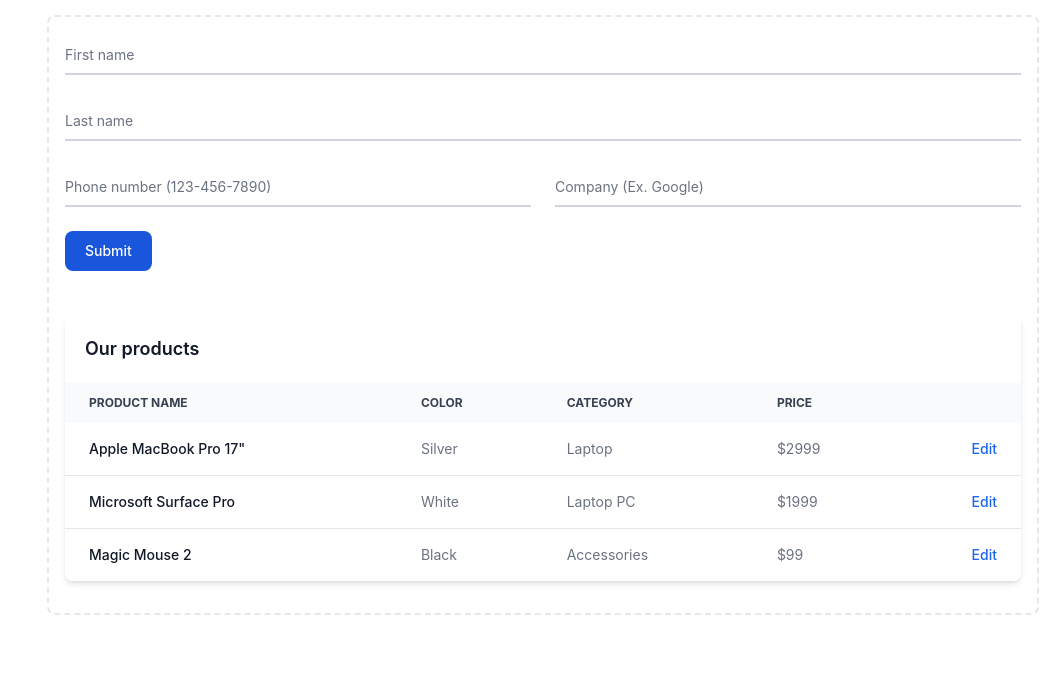
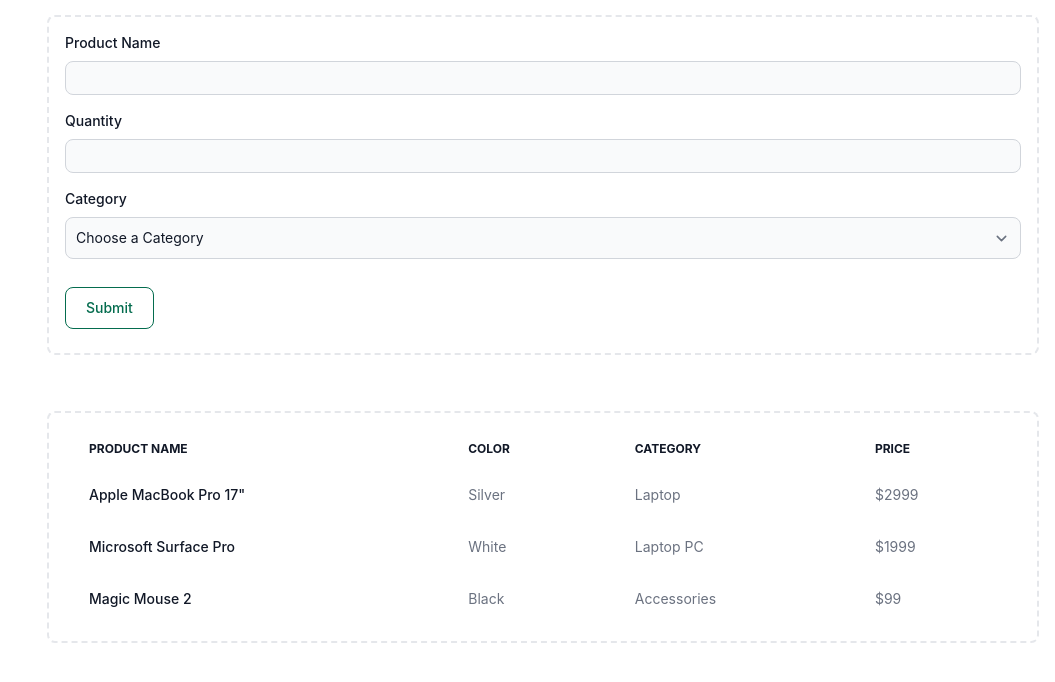
Before and after one commit to itmadityajoshi/Inventory-MGMT, a Django app: page /product/ in a window 1280 px wide. Shown: the part 57-739 px from the top of the page, without its empty margins (225-1280 px from the left). Run offline with Django 4.2, Linux system fonts and the light colour scheme; some libraries are stand-ins or nearby versions.

Commit message:
add  add-product section

```diff
--- a/inventorypro/templates/dashboard/product.html
+++ b/inventorypro/templates/dashboard/product.html
@@ -2,45 +2,40 @@
 {% block title %}Product-page{% endblock title %}
 
 {% block content %}
+
 <div class="p-4 sm:ml-64">
     <div class="p-4 border-2 border-gray-200 border-dashed rounded-lg dark:border-gray-700 mt-14">
-       <div class="grid grid-rows-2 gap-4 mb-4">
 
-<form>
+        <div>
+            <label for="small-input" class="block mb-2 text-sm font-medium text-gray-900 dark:text-white">Product Name</label>
+            <input type="text" id="small-input" class="block w-full p-2 text-gray-900 border border-gray-300 rounded-lg bg-gray-50 sm:text-xs focus:ring-blue-500 focus:border-blue-500 dark:bg-gray-700 dark:border-gray-600 dark:placeholder-gray-400 dark:text-white dark:focus:ring-blue-500 dark:focus:border-blue-500">
+        </div>
+
+        <div>
+            <label for="small-input" class="block mb-2 mt-4 text-sm font-medium text-gray-900 dark:text-white">Quantity</label>
+            <input type="text" id="small-input" class="block w-full p-2 text-gray-900 border border-gray-300 rounded-lg bg-gray-50 sm:text-xs focus:ring-blue-500 focus:border-blue-500 dark:bg-gray-700 dark:border-gray-600 dark:placeholder-gray-400 dark:text-white dark:focus:ring-blue-500 dark:focus:border-blue-500">
+        </div>
 
 
-        <div>
-      <div class="relative z-0 w-full mb-6 group">
-          <input type="text" name="floating_first_name" id="floating_first_name" class="block py-2.5 px-0 w-full text-sm text-gray-900 bg-transparent border-0 border-b-2 border-gray-300 appearance-none dark:text-white dark:border-gray-600 dark:focus:border-blue-500 focus:outline-none focus:ring-0 focus:border-blue-600 peer" placeholder=" " required />
-          <label for="floating_first_name" class="peer-focus:font-medium absolute text-sm text-gray-500 dark:text-gray-400 duration-300 transform -translate-y-6 scale-75 top-3 -z-10 origin-[0] peer-focus:left-0 peer-focus:text-blue-600 peer-focus:dark:text-blue-500 peer-placeholder-shown:scale-100 peer-placeholder-shown:translate-y-0 peer-focus:scale-75 peer-focus:-translate-y-6">First name</label>
-      </div>
-      <div class="relative z-0 w-full mb-6 group">
-          <input type="text" name="floating_last_name" id="floating_last_name" class="block py-2.5 px-0 w-full text-sm text-gray-900 bg-transparent border-0 border-b-2 border-gray-300 appearance-none dark:text-white dark:border-gray-600 dark:focus:border-blue-500 focus:outline-none focus:ring-0 focus:border-blue-600 peer" placeholder=" " required />
-          <label for="floating_last_name" class="peer-focus:font-medium absolute text-sm text-gray-500 dark:text-gray-400 duration-300 transform -translate-y-6 scale-75 top-3 -z-10 origin-[0] peer-focus:left-0 peer-focus:text-blue-600 peer-focus:dark:text-blue-500 peer-placeholder-shown:scale-100 peer-placeholder-shown:translate-y-0 peer-focus:scale-75 peer-focus:-translate-y-6">Last name</label>
-      </div>
-    </div>
-    <div class="grid md:grid-cols-2 md:gap-6">
-      <div class="relative z-0 w-full mb-6 group">
-          <input type="tel" pattern="[0-9]{3}-[0-9]{3}-[0-9]{4}" name="floating_phone" id="floating_phone" class="block py-2.5 px-0 w-full text-sm text-gray-900 bg-transparent border-0 border-b-2 border-gray-300 appearance-none dark:text-white dark:border-gray-600 dark:focus:border-blue-500 focus:outline-none focus:ring-0 focus:border-blue-600 peer" placeholder=" " required />
-          <label for="floating_phone" class="peer-focus:font-medium absolute text-sm text-gray-500 dark:text-gray-400 duration-300 transform -translate-y-6 scale-75 top-3 -z-10 origin-[0] peer-focus:left-0 peer-focus:text-blue-600 peer-focus:dark:text-blue-500 peer-placeholder-shown:scale-100 peer-placeholder-shown:translate-y-0 peer-focus:scale-75 peer-focus:-translate-y-6">Phone number (123-456-7890)</label>
-      </div>
-      <div class="relative z-0 w-full mb-6 group">
-          <input type="text" name="floating_company" id="floating_company" class="block py-2.5 px-0 w-full text-sm text-gray-900 bg-transparent border-0 border-b-2 border-gray-300 appearance-none dark:text-white dark:border-gray-600 dark:focus:border-blue-500 focus:outline-none focus:ring-0 focus:border-blue-600 peer" placeholder=" " required />
-          <label for="floating_company" class="peer-focus:font-medium absolute text-sm text-gray-500 dark:text-gray-400 duration-300 transform -translate-y-6 scale-75 top-3 -z-10 origin-[0] peer-focus:left-0 peer-focus:text-blue-600 peer-focus:dark:text-blue-500 peer-placeholder-shown:scale-100 peer-placeholder-shown:translate-y-0 peer-focus:scale-75 peer-focus:-translate-y-6">Company (Ex. Google)</label>
-      </div>
-    </div>
-    <button type="submit" class="text-white bg-blue-700 hover:bg-blue-800 focus:ring-4 focus:outline-none focus:ring-blue-300 font-medium rounded-lg text-sm w-full sm:w-auto px-5 py-2.5 text-center dark:bg-blue-600 dark:hover:bg-blue-700 dark:focus:ring-blue-800">Submit</button>
-  </form>
+            <label for="countries" class="block mb-2 mt-4 text-sm font-medium text-gray-900 dark:text-white">Category</label>
+            <select id="countries" class="bg-gray-50 border border-gray-300 text-gray-900 text-sm rounded-lg focus:ring-blue-500 focus:border-blue-500 block w-full p-2.5 dark:bg-gray-700 dark:border-gray-600 dark:placeholder-gray-400 dark:text-white dark:focus:ring-blue-500 dark:focus:border-blue-500">
+            <option selected>Choose a Category</option>
+            <option value="US">Electronic</option>
+            <option value="CA">Food</option>
+            <option value="FR">Stationaries</option>
+            <option value="DE">Household</option>
+            </select>
+
+            <button type="button" class="text-green-700 mt-7 hover:text-white border border-green-700 hover:bg-green-800 focus:ring-4 focus:outline-none focus:ring-green-300 font-medium rounded-lg text-sm px-5 py-2.5 text-center mr-2 mb-2 dark:border-green-500 dark:text-green-500 dark:hover:text-white dark:hover:bg-green-600 dark:focus:ring-green-800">Submit</button>
 
 
+    </div>
 
+    <div class="p-4 border-2 border-gray-200 border-dashed rounded-lg dark:border-gray-700 mt-14">
 
-<div class="relative overflow-x-auto shadow-md sm:rounded-lg">
+<div class="relative overflow-x-auto">
     <table class="w-full text-sm text-left text-gray-500 dark:text-gray-400">
-        <caption class="p-5 text-lg font-semibold text-left text-gray-900 bg-white dark:text-white dark:bg-gray-800">
-            Our products
-        </caption>
-        <thead class="text-xs text-gray-700 uppercase bg-gray-50 dark:bg-gray-700 dark:text-gray-400">
+        <thead class="text-xs text-gray-900 uppercase dark:text-gray-400">
             <tr>
                 <th scope="col" class="px-6 py-3">
                     Product name
@@ -54,13 +49,10 @@
                 <th scope="col" class="px-6 py-3">
                     Price
                 </th>
-                <th scope="col" class="px-6 py-3">
-                    <span class="sr-only">Edit</span>
-                </th>
             </tr>
         </thead>
         <tbody>
-            <tr class="bg-white border-b dark:bg-gray-800 dark:border-gray-700">
+            <tr class="bg-white dark:bg-gray-800">
                 <th scope="row" class="px-6 py-4 font-medium text-gray-900 whitespace-nowrap dark:text-white">
                     Apple MacBook Pro 17"
                 </th>
@@ -73,11 +65,8 @@
                 <td class="px-6 py-4">
                     $2999
                 </td>
-                <td class="px-6 py-4 text-right">
-                    <a href="#" class="font-medium text-blue-600 dark:text-blue-500 hover:underline">Edit</a>
-                </td>
             </tr>
-            <tr class="bg-white border-b dark:bg-gray-800 dark:border-gray-700">
+            <tr class="bg-white dark:bg-gray-800">
                 <th scope="row" class="px-6 py-4 font-medium text-gray-900 whitespace-nowrap dark:text-white">
                     Microsoft Surface Pro
                 </th>
@@ -89,9 +78,6 @@
                 </td>
                 <td class="px-6 py-4">
                     $1999
-                </td>
-                <td class="px-6 py-4 text-right">
-                    <a href="#" class="font-medium text-blue-600 dark:text-blue-500 hover:underline">Edit</a>
                 </td>
             </tr>
             <tr class="bg-white dark:bg-gray-800">
@@ -107,19 +93,14 @@
                 <td class="px-6 py-4">
                     $99
                 </td>
-                <td class="px-6 py-4 text-right">
-                    <a href="#" class="font-medium text-blue-600 dark:text-blue-500 hover:underline">Edit</a>
-                </td>
             </tr>
         </tbody>
     </table>
 </div>
 
 
+    </div>
 
+</div>
 
-       </div>
-
-    </div>
-</div>
 {% endblock content %}
--- a/inventorypro/theme/static/css/dist/styles.css
+++ b/inventorypro/theme/static/css/dist/styles.css
@@ -733,10 +733,6 @@
   position: fixed;
 }
 
-.absolute {
-  position: absolute;
-}
-
 .relative {
   position: relative;
 }
@@ -749,24 +745,12 @@
   top: 0px;
 }
 
-.top-3 {
-  top: 0.75rem;
-}
-
 .z-40 {
   z-index: 40;
 }
 
 .z-50 {
   z-index: 50;
-}
-
-.-z-10 {
-  z-index: -10;
-}
-
-.z-0 {
-  z-index: 0;
 }
 
 .mx-auto {
@@ -799,12 +783,16 @@
   margin-top: 3.5rem;
 }
 
-.mt-1 {
-  margin-top: 0.25rem;
-}
-
-.mb-6 {
-  margin-bottom: 1.5rem;
+.mb-2 {
+  margin-bottom: 0.5rem;
+}
+
+.mt-4 {
+  margin-top: 1rem;
+}
+
+.mt-7 {
+  margin-top: 1.75rem;
 }
 
 .block {
@@ -909,14 +901,6 @@
 
 .flex-shrink-0 {
   flex-shrink: 0;
-}
-
-.grow {
-  flex-grow: 1;
-}
-
-.origin-\[0\] {
-  transform-origin: 0;
 }
 
 .-translate-x-full {
@@ -924,41 +908,16 @@
   transform: translate(var(--tw-translate-x), var(--tw-translate-y)) rotate(var(--tw-rotate)) skewX(var(--tw-skew-x)) skewY(var(--tw-skew-y)) scaleX(var(--tw-scale-x)) scaleY(var(--tw-scale-y));
 }
 
-.-translate-y-6 {
-  --tw-translate-y: -1.5rem;
-  transform: translate(var(--tw-translate-x), var(--tw-translate-y)) rotate(var(--tw-rotate)) skewX(var(--tw-skew-x)) skewY(var(--tw-skew-y)) scaleX(var(--tw-scale-x)) scaleY(var(--tw-scale-y));
-}
-
-.scale-75 {
-  --tw-scale-x: .75;
-  --tw-scale-y: .75;
-  transform: translate(var(--tw-translate-x), var(--tw-translate-y)) rotate(var(--tw-rotate)) skewX(var(--tw-skew-x)) skewY(var(--tw-skew-y)) scaleX(var(--tw-scale-x)) scaleY(var(--tw-scale-y));
-}
-
-.transform {
-  transform: translate(var(--tw-translate-x), var(--tw-translate-y)) rotate(var(--tw-rotate)) skewX(var(--tw-skew-x)) skewY(var(--tw-skew-y)) scaleX(var(--tw-scale-x)) scaleY(var(--tw-scale-y));
-}
-
 .list-none {
   list-style-type: none;
 }
 
-.appearance-none {
-  -webkit-appearance: none;
-     -moz-appearance: none;
-          appearance: none;
-}
-
 .grid-cols-1 {
   grid-template-columns: repeat(1, minmax(0, 1fr));
 }
 
 .grid-cols-3 {
   grid-template-columns: repeat(3, minmax(0, 1fr));
-}
-
-.grid-cols-2 {
-  grid-template-columns: repeat(2, minmax(0, 1fr));
 }
 
 .grid-rows-2 {
@@ -1050,8 +1009,8 @@
   border-width: 2px;
 }
 
-.border-0 {
-  border-width: 0px;
+.border {
+  border-width: 1px;
 }
 
 .border-b {
@@ -1060,10 +1019,6 @@
 
 .border-r {
   border-right-width: 1px;
-}
-
-.border-b-2 {
-  border-bottom-width: 2px;
 }
 
 .border-dashed {
@@ -1080,6 +1035,11 @@
   border-color: rgb(209 213 219 / var(--tw-border-opacity));
 }
 
+.border-green-700 {
+  --tw-border-opacity: 1;
+  border-color: rgb(21 128 61 / var(--tw-border-opacity));
+}
+
 .bg-\[\#333a56\] {
   --tw-bg-opacity: 1;
   background-color: rgb(51 58 86 / var(--tw-bg-opacity));
@@ -1125,20 +1090,6 @@
   background-color: rgb(255 255 255 / var(--tw-bg-opacity));
 }
 
-.bg-gray-100 {
-  --tw-bg-opacity: 1;
-  background-color: rgb(243 244 246 / var(--tw-bg-opacity));
-}
-
-.bg-blue-700 {
-  --tw-bg-opacity: 1;
-  background-color: rgb(29 78 216 / var(--tw-bg-opacity));
-}
-
-.bg-transparent {
-  background-color: transparent;
-}
-
 .p-2 {
   padding: 0.5rem;
 }
@@ -1153,6 +1104,10 @@
 
 .p-5 {
   padding: 1.25rem;
+}
+
+.p-2\.5 {
+  padding: 0.625rem;
 }
 
 .px-3 {
@@ -1190,11 +1145,6 @@
   padding-bottom: 1rem;
 }
 
-.px-0 {
-  padding-left: 0px;
-  padding-right: 0px;
-}
-
 .px-5 {
   padding-left: 1.25rem;
   padding-right: 1.25rem;
@@ -1252,6 +1202,11 @@
   line-height: 1.5rem;
 }
 
+.text-lg {
+  font-size: 1.125rem;
+  line-height: 1.75rem;
+}
+
 .text-sm {
   font-size: 0.875rem;
   line-height: 1.25rem;
@@ -1267,11 +1222,6 @@
   line-height: 1rem;
 }
 
-.text-lg {
-  font-size: 1.125rem;
-  line-height: 1.75rem;
-}
-
 .font-medium {
   font-weight: 500;
 }
@@ -1311,6 +1261,11 @@
   color: rgb(30 64 175 / var(--tw-text-opacity));
 }
 
+.text-gray-500 {
+  --tw-text-opacity: 1;
+  color: rgb(107 114 128 / var(--tw-text-opacity));
+}
+
 .text-gray-700 {
   --tw-text-opacity: 1;
   color: rgb(55 65 81 / var(--tw-text-opacity));
@@ -1331,9 +1286,9 @@
   color: rgb(156 163 175 / var(--tw-text-opacity));
 }
 
-.text-gray-500 {
+.text-green-700 {
   --tw-text-opacity: 1;
-  color: rgb(107 114 128 / var(--tw-text-opacity));
+  color: rgb(21 128 61 / var(--tw-text-opacity));
 }
 
 .shadow {
@@ -1366,10 +1321,6 @@
   transition-duration: 75ms;
 }
 
-.duration-300 {
-  transition-duration: 300ms;
-}
-
 .hover\:bg-gray-100:hover {
   --tw-bg-opacity: 1;
   background-color: rgb(243 244 246 / var(--tw-bg-opacity));
@@ -1427,60 +1377,19 @@
   --tw-ring-color: rgb(209 213 219 / var(--tw-ring-opacity));
 }
 
-.focus\:ring-blue-300:focus {
+.focus\:ring-blue-500:focus {
   --tw-ring-opacity: 1;
-  --tw-ring-color: rgb(147 197 253 / var(--tw-ring-opacity));
+  --tw-ring-color: rgb(59 130 246 / var(--tw-ring-opacity));
+}
+
+.focus\:ring-green-300:focus {
+  --tw-ring-opacity: 1;
+  --tw-ring-color: rgb(134 239 172 / var(--tw-ring-opacity));
 }
 
 .group:hover .group-hover\:text-gray-900 {
   --tw-text-opacity: 1;
   color: rgb(17 24 39 / var(--tw-text-opacity));
-}
-
-.peer:-moz-placeholder-shown ~ .peer-placeholder-shown\:translate-y-0 {
-  --tw-translate-y: 0px;
-  transform: translate(var(--tw-translate-x), var(--tw-translate-y)) rotate(var(--tw-rotate)) skewX(var(--tw-skew-x)) skewY(var(--tw-skew-y)) scaleX(var(--tw-scale-x)) scaleY(var(--tw-scale-y));
-}
-
-.peer:placeholder-shown ~ .peer-placeholder-shown\:translate-y-0 {
-  --tw-translate-y: 0px;
-  transform: translate(var(--tw-translate-x), var(--tw-translate-y)) rotate(var(--tw-rotate)) skewX(var(--tw-skew-x)) skewY(var(--tw-skew-y)) scaleX(var(--tw-scale-x)) scaleY(var(--tw-scale-y));
-}
-
-.peer:-moz-placeholder-shown ~ .peer-placeholder-shown\:scale-100 {
-  --tw-scale-x: 1;
-  --tw-scale-y: 1;
-  transform: translate(var(--tw-translate-x), var(--tw-translate-y)) rotate(var(--tw-rotate)) skewX(var(--tw-skew-x)) skewY(var(--tw-skew-y)) scaleX(var(--tw-scale-x)) scaleY(var(--tw-scale-y));
-}
-
-.peer:placeholder-shown ~ .peer-placeholder-shown\:scale-100 {
-  --tw-scale-x: 1;
-  --tw-scale-y: 1;
-  transform: translate(var(--tw-translate-x), var(--tw-translate-y)) rotate(var(--tw-rotate)) skewX(var(--tw-skew-x)) skewY(var(--tw-skew-y)) scaleX(var(--tw-scale-x)) scaleY(var(--tw-scale-y));
-}
-
-.peer:focus ~ .peer-focus\:left-0 {
-  left: 0px;
-}
-
-.peer:focus ~ .peer-focus\:-translate-y-6 {
-  --tw-translate-y: -1.5rem;
-  transform: translate(var(--tw-translate-x), var(--tw-translate-y)) rotate(var(--tw-rotate)) skewX(var(--tw-skew-x)) skewY(var(--tw-skew-y)) scaleX(var(--tw-scale-x)) scaleY(var(--tw-scale-y));
-}
-
-.peer:focus ~ .peer-focus\:scale-75 {
-  --tw-scale-x: .75;
-  --tw-scale-y: .75;
-  transform: translate(var(--tw-translate-x), var(--tw-translate-y)) rotate(var(--tw-rotate)) skewX(var(--tw-skew-x)) skewY(var(--tw-skew-y)) scaleX(var(--tw-scale-x)) scaleY(var(--tw-scale-y));
-}
-
-.peer:focus ~ .peer-focus\:font-medium {
-  font-weight: 500;
-}
-
-.peer:focus ~ .peer-focus\:text-blue-600 {
-  --tw-text-opacity: 1;
-  color: rgb(37 99 235 / var(--tw-text-opacity));
 }
 
 @media (prefers-color-scheme: dark) {
@@ -1600,10 +1524,6 @@
     margin-left: 16rem;
   }
 
-  .sm\:w-auto {
-    width: auto;
-  }
-
   .sm\:translate-x-0 {
     --tw-translate-x: 0px;
     transform: translate(var(--tw-translate-x), var(--tw-translate-y)) rotate(var(--tw-rotate)) skewX(var(--tw-skew-x)) skewY(var(--tw-skew-y)) scaleX(var(--tw-scale-x)) scaleY(var(--tw-scale-y));
@@ -1617,6 +1537,11 @@
     font-size: 1.5rem;
     line-height: 2rem;
   }
+
+  .sm\:text-xs {
+    font-size: 0.75rem;
+    line-height: 1rem;
+  }
 }
 
 @media (min-width: 768px) {
@@ -1626,14 +1551,6 @@
 
   .md\:hidden {
     display: none;
-  }
-
-  .md\:grid-cols-2 {
-    grid-template-columns: repeat(2, minmax(0, 1fr));
-  }
-
-  .md\:gap-6 {
-    gap: 1.5rem;
   }
 }
 
```
Also changed, not shown: other parts of inventorypro/theme/static/css/dist/styles.css (+47 -24 lines).
